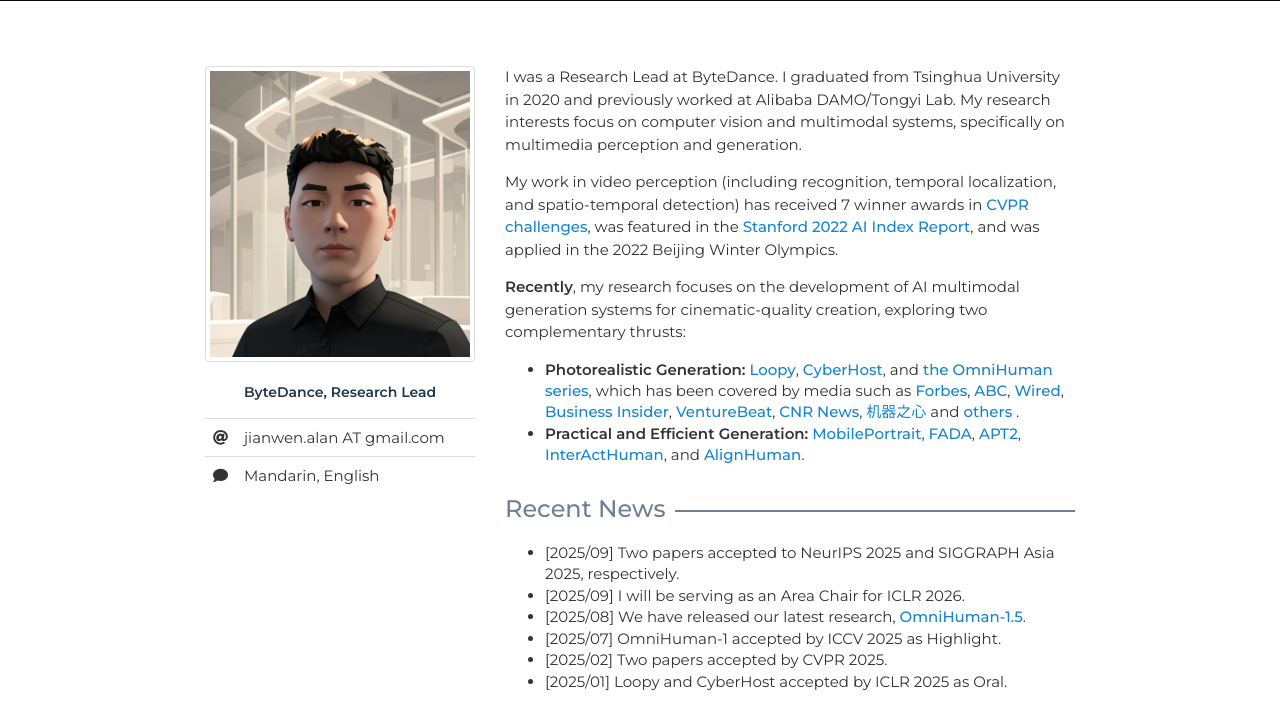
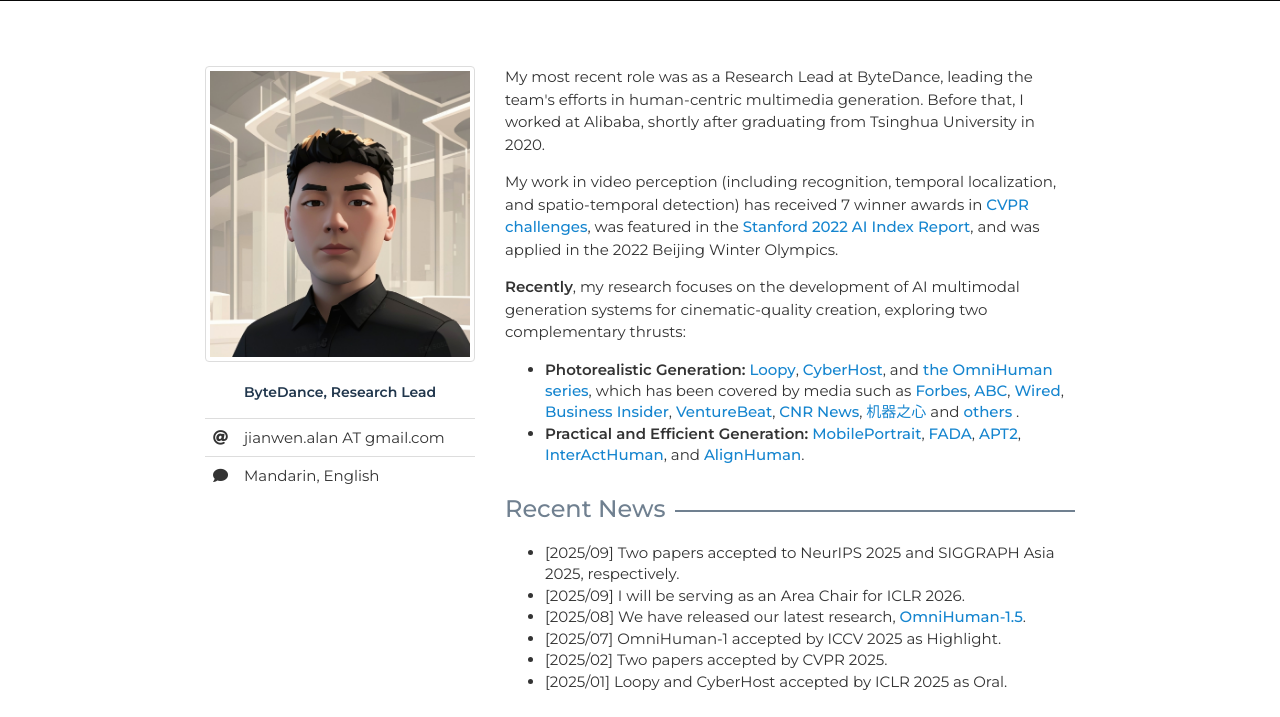
Before and after one commit to jianwenjiang/jianwenjiang.github.io, a plain HTML site: page index.html in a window 1280 px wide. Shown: the part 81-798 px from the top of the page. Drawn offline with nearby package versions, Linux system fonts and the light colour scheme; some icons are missing.

Commit message:
Update index.html
update

```diff
--- a/index.html
+++ b/index.html
@@ -104,10 +104,7 @@
         <div class="col-sm-8">
           <div align="left">
             <p>
-              I was a Research Lead at ByteDance. I graduated from Tsinghua
-              University in 2020 and previously worked at Alibaba DAMO/Tongyi
-              Lab. My research interests focus on computer vision and multimodal
-              systems, specifically on multimedia perception and generation.
+              My most recent role was as a Research Lead at ByteDance, leading the team's efforts in human-centric multimedia generation. Before that, I worked at Alibaba, shortly after graduating from Tsinghua University in 2020.
             </p>
             <p>
               My work in video perception (including recognition, temporal
```
